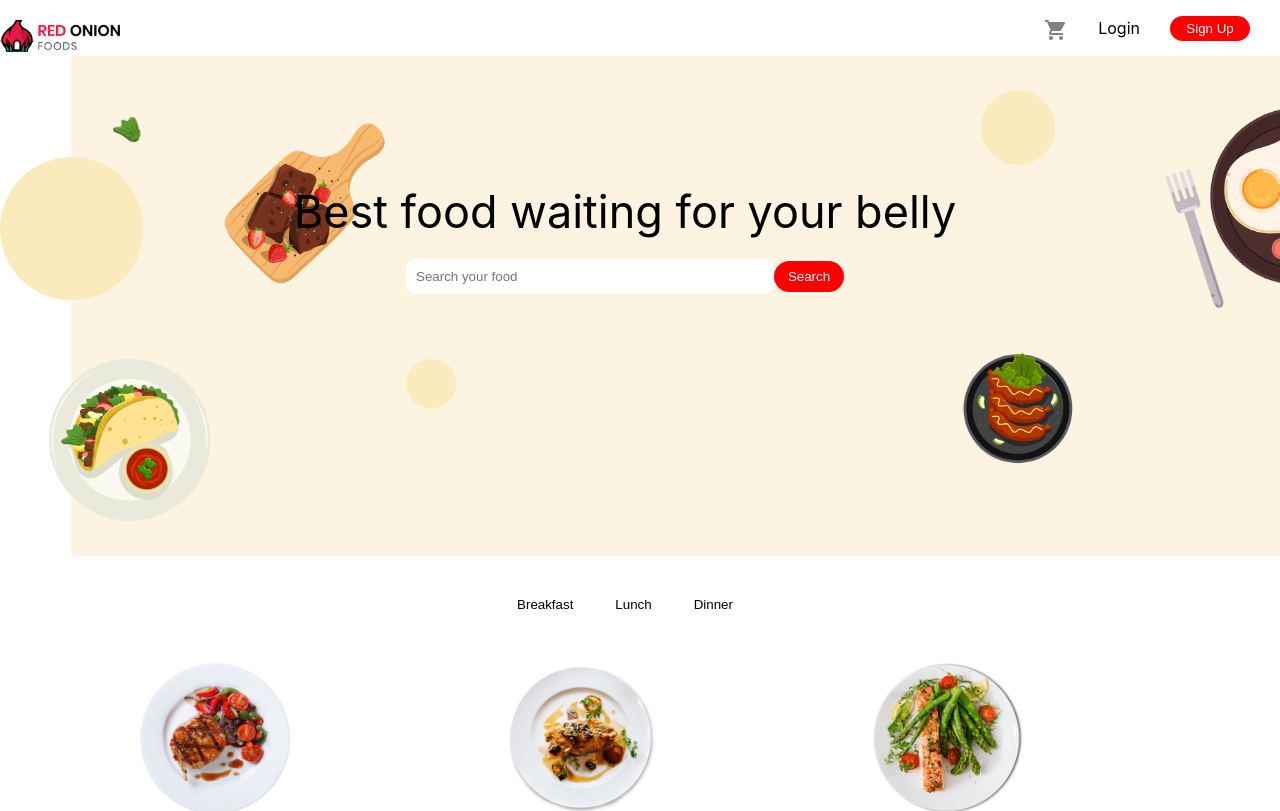
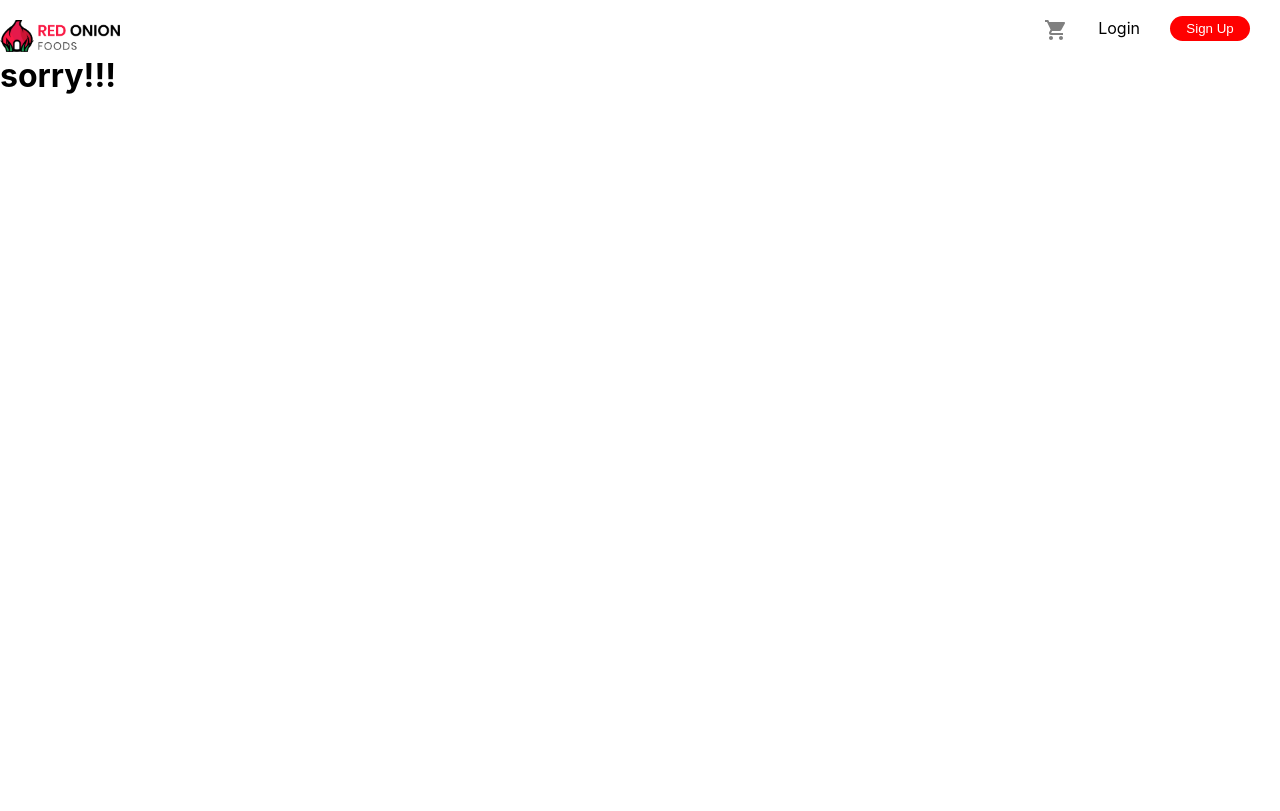
Before and after one commit to sshatil/hot-onion--restaurant, a React (Create React App) app: page /item/1 in a window 1280 px wide. Shown: the top 811 px of the page. Built offline with nearby package versions, Linux system fonts and the light colour scheme.

Commit message:
set react router

```diff
--- a/package.json
+++ b/package.json
@@ -10,6 +10,7 @@
     "@testing-library/user-event": "^12.6.2",
     "react": "^17.0.1",
     "react-dom": "^17.0.1",
+    "react-router-dom": "^5.2.0",
     "react-scripts": "4.0.1",
     "web-vitals": "^0.2.4"
   },
--- a/src/App.js
+++ b/src/App.js
@@ -1,15 +1,23 @@
 import "./App.css";
-import FoodItems from "./components/FoodItems/FoodItems";
-import Header from "./components/Header/Header";
+
 import Navbar from "./components/Navbar/Navbar";
+import { BrowserRouter as Router, Switch, Route, Link } from "react-router-dom";
+import Home from "./components/Home/Home";
+import NoMatch from "./components/NoMatch/NoMatch";
 
 function App() {
   return (
-    <>
+    <Router>
       <Navbar />
-      <Header />
-      <FoodItems />
-    </>
+      <Switch>
+        <Route exact path="/">
+          <Home />
+        </Route>
+        <Route path="*">
+          <NoMatch />
+        </Route>
+      </Switch>
+    </Router>
   );
 }
 
--- /dev/null
+++ b/src/components/Home/Home.js
@@ -0,0 +1,15 @@
+import React from 'react'
+import FoodItems from '../FoodItems/FoodItems';
+import Header from '../Header/Header';
+
+
+const Home = () => {
+    return (
+      <div>
+        <Header />
+        <FoodItems />
+      </div>
+    );
+}
+
+export default Home
--- /dev/null
+++ b/src/components/NoMatch/NoMatch.js
@@ -0,0 +1,11 @@
+import React from 'react'
+
+const NoMatch = () => {
+    return (
+        <div>
+            <h1>sorry!!!</h1>
+        </div>
+    )
+}
+
+export default NoMatch
```
Also changed, not shown: 2 other files (tests, documents, lock files or other folders).
